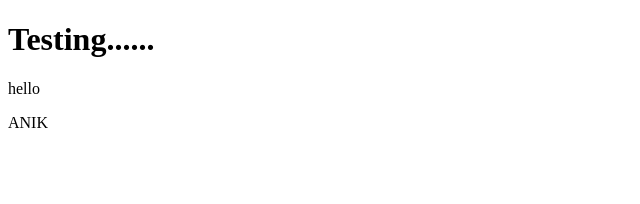
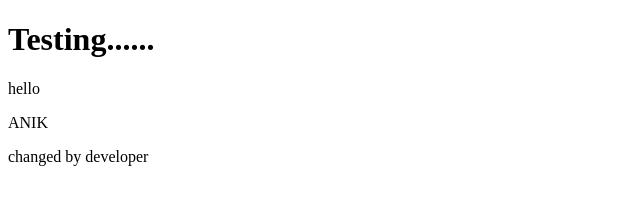
Before and after one commit to NightAddicted/First_Project, a plain HTML site: page index.html in a window 1280 px wide. Shown: the whole page, without its empty margins (0-640 px from the left). Drawn offline with Linux system fonts and the light colour scheme.

Commit message:
Update index.html

```diff
--- a/index.html
+++ b/index.html
@@ -9,6 +9,7 @@
     <h1>Testing......</h1>
     <p>hello</p>
     <p>ANIK</p>
+    <p>changed by developer</p>
 
 </body>
 </html>
```
